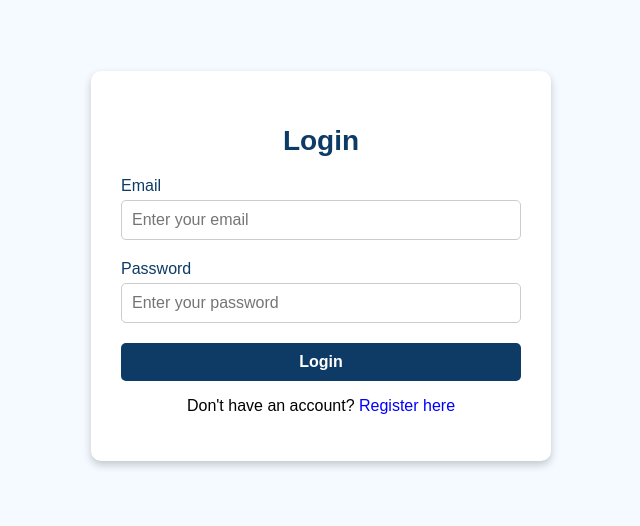
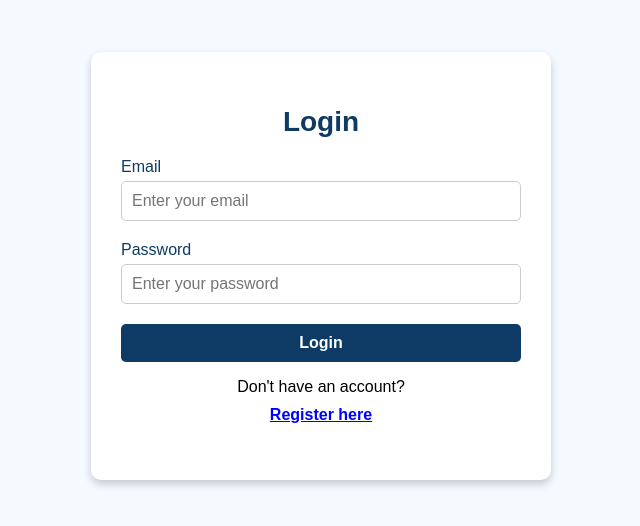
Before and after one commit to itzzsuj/NeuroVent, a React (Create React App) app: page /Login in a window 1280 px wide. Shown: the part 134-660 px from the top of the page, without its empty margins (319-959 px from the left). Built offline with nearby package versions, Linux system fonts and the light colour scheme.

Commit message:
firebase

```diff
--- a/package.json
+++ b/package.json
@@ -4,10 +4,12 @@
   "private": true,
   "dependencies": {
     "@react-spring/web": "^9.7.5",
+    "firebase": "^11.3.1",
     "react": "^18.3.1",
     "react-dom": "^18.3.1",
     "react-router-dom": "^7.1.3",
-    "react-scripts": "^5.0.1"
+    "react-scripts": "^5.0.1",
+    "react-toastify": "^11.0.5"
   },
   "scripts": {
     "start": "react-scripts start",
--- a/src/components/Login.jsx
+++ b/src/components/Login.jsx
@@ -1,20 +1,63 @@
 import React, { useState } from "react";
+import { auth } from "../firebase/firebase"; // Import Firebase auth
+import { createUserWithEmailAndPassword, signInWithEmailAndPassword } from "firebase/auth";
 
 function Login() {
   const [isRegistering, setIsRegistering] = useState(false);
+  const [email, setEmail] = useState("");
+  const [password, setPassword] = useState("");
+  const [confirmPassword, setConfirmPassword] = useState("");
+  const [error, setError] = useState("");
 
   const toggleForm = () => {
     setIsRegistering(!isRegistering);
+    setError(""); // Reset error message when switching forms
+  };
+
+  const handleSubmit = async (e) => {
+    e.preventDefault();
+    setError("");
+
+    if (isRegistering) {
+      // Registration Logic
+      if (password !== confirmPassword) {
+        setError("Passwords do not match!");
+        return;
+      }
+
+      try {
+        await createUserWithEmailAndPassword(auth, email, password);
+        alert("Registration successful!");
+      } catch (error) {
+        setError(error.message);
+      }
+    } else {
+      // Login Logic
+      try {
+        await signInWithEmailAndPassword(auth, email, password);
+        alert("Login successful!");
+      } catch (error) {
+        setError(error.message);
+      }
+    }
   };
 
   return (
     <div className="login">
       <div className="logincontainer">
         <h2>{isRegistering ? "Register" : "Login"}</h2>
-        <form>
+        {error && <p className="error">{error}</p>} {/* Show error messages */}
+        <form onSubmit={handleSubmit}>
           <div className="formgroup">
             <label htmlFor="email">Email</label>
-            <input type="email" id="email" placeholder="Enter your email" />
+            <input
+              type="email"
+              id="email"
+              placeholder="Enter your email"
+              value={email}
+              onChange={(e) => setEmail(e.target.value)}
+              required
+            />
           </div>
           <div className="formgroup">
             <label htmlFor="password">Password</label>
@@ -22,6 +65,9 @@ function Login() {
               type="password"
               id="password"
               placeholder="Enter your password"
+              value={password}
+              onChange={(e) => setPassword(e.target.value)}
+              required
             />
           </div>
           {isRegistering && (
@@ -31,18 +77,22 @@ function Login() {
                 type="password"
                 id="confirmPassword"
                 placeholder="Confirm your password"
+                value={confirmPassword}
+                onChange={(e) => setConfirmPassword(e.target.value)}
+                required
               />
             </div>
           )}
           <button type="submit">{isRegistering ? "Register" : "Login"}</button>
         </form>
         <p className="togglelink">
-          {isRegistering
-            ? "Already have an account?"
-            : "Don't have an account?"}{" "}
-          <a onClick={toggleForm} style={{ cursor: "pointer", color: "blue" }}>
+          {isRegistering ? "Already have an account?" : "Don't have an account?"}{" "}
+          <button
+            onClick={toggleForm}
+            style={{ cursor: "pointer", color: "blue", background: "none", border: "none", textDecoration: "underline" }}
+          >
             {isRegistering ? "Login here" : "Register here"}
-          </a>
+          </button>
         </p>
       </div>
     </div>
--- /dev/null
+++ b/src/firebase/firebase.js
@@ -0,0 +1,16 @@
+import { initializeApp } from "firebase/app";
+import { getAuth } from "firebase/auth";
+import { getFirestore } from "firebase/firestore"; // Firestore added
+
+const firebaseConfig = {
+    apiKey: "AIzaSyDedor4bYIcAeBwLjZqVOTiXeKmVmWzuk0",
+    authDomain: "neurovent-2f80f.firebaseapp.com",
+    projectId: "neurovent-2f80f",
+    storageBucket: "neurovent-2f80f.firebasestorage.app",
+    messagingSenderId: "285041286898",
+    appId: "1:285041286898:web:6c1670edfa032009baba6b"
+  };
+// Initialize Firebase
+const app = initializeApp(firebaseConfig);
+export const auth = getAuth(app);
+export const db = getFirestore(app); // Firestore instance
--- a/src/landing/Support.jsx
+++ b/src/landing/Support.jsx
@@ -1,30 +1,63 @@
+import React, { useState } from "react";
+import { db } from "../firebase/firebase"; // Import Firestore instance
+import { collection, addDoc, Timestamp } from "firebase/firestore";
+import { ToastContainer, toast } from "react-toastify";
+import "react-toastify/dist/ReactToastify.css"; // Import Toastify styles
+
 function Support() {
+  const [name, setName] = useState("");
+  const [email, setEmail] = useState("");
+  const [message, setMessage] = useState("");
+
+  const handleSubmit = async (e) => {
+    e.preventDefault();
+
+    if (!name || !email || !message) {
+      toast.error("All fields are required!", { position: "top-center" });
+      return;
+    }
+
+    try {
+      await addDoc(collection(db, "supportMessages"), {
+        name,
+        email,
+        message,
+        createdAt: Timestamp.now(),
+      });
+
+      toast.success("Message sent successfully!", { position: "top-center" });
+
+      setName("");
+      setEmail("");
+      setMessage("");
+    } catch (error) {
+      toast.error("Failed to send message. Try again later.", { position: "top-center" });
+      console.error("Error storing message:", error);
+    }
+  };
+
   return (
-    <div id='support' className="support">
+    <div id="support" className="support">
       <div className="supporttitle">
         <h2>Need Help?</h2>
-        <p>
-          We're here to assist you. Feel free to reach out to us with any
-          questions, concerns, or feedback.
-        </p>
+        <p>We're here to assist you. Feel free to reach out to us with any questions, concerns, or feedback.</p>
       </div>
       <div className="supportform">
-        <form>
+        {/* Toast Notification Container */}
+        <ToastContainer />
+
+        <form onSubmit={handleSubmit}>
           <div className="formgroup">
             <label htmlFor="name">Name</label>
-            <input type="text" id="name" placeholder="Enter your name" />
+            <input type="text" id="name" placeholder="Enter your name" value={name} onChange={(e) => setName(e.target.value)} required />
           </div>
           <div className="formgroup">
             <label htmlFor="email">Email</label>
-            <input type="email" id="email" placeholder="Enter your email" />
+            <input type="email" id="email" placeholder="Enter your email" value={email} onChange={(e) => setEmail(e.target.value)} required />
           </div>
           <div className="formgroup">
             <label htmlFor="message">Message</label>
-            <textarea
-              id="message"
-              placeholder="Enter your message"
-              rows="5"
-            ></textarea>
+            <textarea id="message" placeholder="Enter your message" rows="5" value={message} onChange={(e) => setMessage(e.target.value)} required></textarea>
           </div>
           <button type="submit">Submit</button>
         </form>
```
Also changed, not shown: 1 other file (tests, documents, lock files or other folders).
